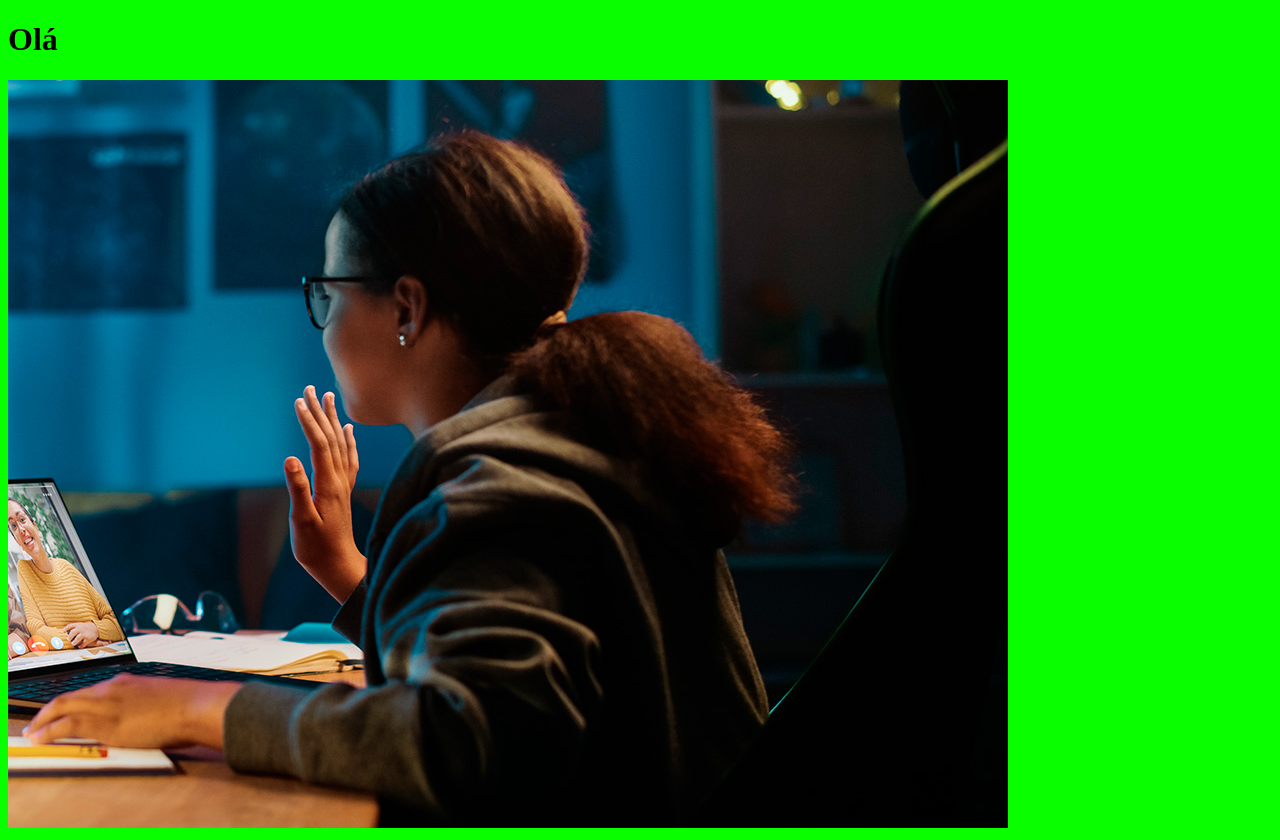
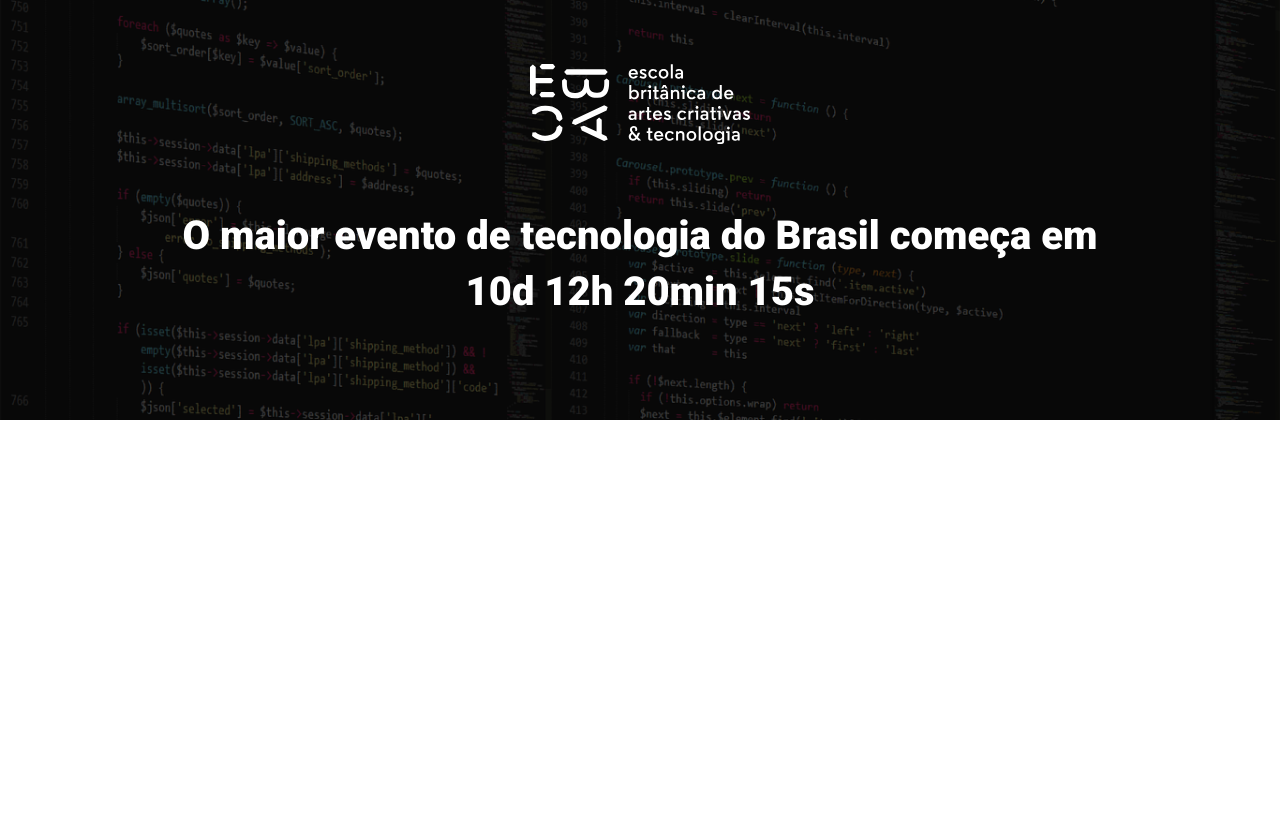
Before and after one commit to LeoAbril98/ebac_tech_talks, a website built with Parcel: page src/index.html in a window 1280 px wide. After the commit the page ends 800 px from the top, so only its background shows below. Built offline with nearby package versions, Linux system fonts and the light colour scheme.

Commit message:
criando o hero

```diff
--- a/package.json
+++ b/package.json
@@ -4,7 +4,7 @@
   "description": "",
   "main": "index.js",
   "scripts": {
-    "dev": "parcel src/index.html src/styles/main.scss src/scripts/main.js",
+    "dev": "parcel src/index.html src/styles/main.scss src/scripts/main.js --no-cache",
     "test": "echo \"Error: no test specified\" && exit 1"
   },
   "keywords": [],
--- a/src/index.html
+++ b/src/index.html
@@ -3,12 +3,25 @@
 <head>
     <meta charset="UTF-8">
     <meta name="viewport" content="width=device-width, initial-scale=1.0">
-    <title>Document</title>
+    <title>EBAC - Tech Talks</title>
+
+    <link rel="preconnect" href="https://fonts.googleapis.com">
+    <link rel="preconnect" href="https://fonts.gstatic.com" crossorigin>
+    <link href="https://fonts.googleapis.com/css2?family=Roboto:wght@400;700;900&display=swap" rel="stylesheet">
     <link rel="stylesheet" href="styles/main.scss">
 </head>
 <body>
-    <h1>Olá</h1>
-    <img src="./images/backend.png" alt="">
+    <header class="hero">
+        <div class="container">
+            <img class="hero__logo" src="./images/ebac_logo.svg" alt="EBAC">
+            <p class="hero__text">
+                O maior evento de tecnologia do
+                Brasil começa em 10d 12h 20min 15s
+            </p>
+        </div>
+    </header>
+
+
     <script src="scripts/main.js"></script>
 </body>
 </html>
--- /dev/null
+++ b/src/styles/_hero.scss
@@ -0,0 +1,53 @@
+.hero {
+    padding-top: 64px;
+    padding-bottom: 100px;
+    background-image: url(../images/fundo.png);
+    background-repeat: no-repeat;
+    background-size: cover;
+    position: relative;
+
+    .container {
+        position: relative;
+    }
+
+    &:before {
+        position: absolute;
+        top: 0;
+        left: 0;
+        width: 100%;
+        height: 100%;
+        background-color: #000;
+        content: '';
+        opacity: 0.7;
+    }
+
+    &__text {
+        margin-top: 64px;
+        margin-bottom: 64;
+        font-size: 40px;
+        line-height: 56px;
+        font-weight: 800;
+        text-align: center;
+
+    }
+
+    &__logo {
+        margin: 0 auto;
+        height: 80px;
+        display: block;
+    }
+
+    @media (max-width: 640px){
+        padding: 40px 0;
+
+    &__logo{
+        height: 40px;
+    }
+
+    &__text {
+        font-size: 22px;
+        line-height: 24px;
+        margin: 24px 0;
+    }
+}
+}
--- a/src/styles/main.scss
+++ b/src/styles/main.scss
@@ -1,3 +1,24 @@
-body {
-    background-color: rgb(9, 255, 0);
+@use 'hero';
+
+* {
+    margin: 0;
+    padding: 0;
+    box-sizing: border-box;
+    font-family: Roboto, sans-serif;
+    color: #fff;
 }
+
+.container {
+    max-width: 960px;
+    width: 100%;
+    margin: 0 auto;
+
+    @media (max-width: 640px) {
+        max-width: 80%;
+    }
+
+
+    @media (max-width: 1024px) {
+        max-width: 90%;
+    }
+}
```
